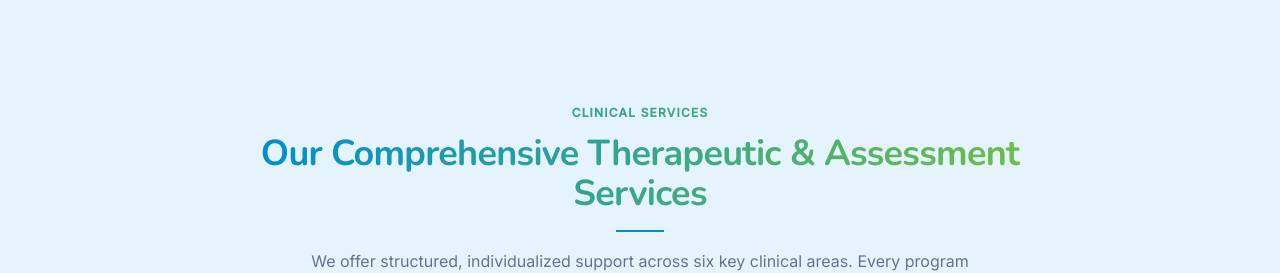
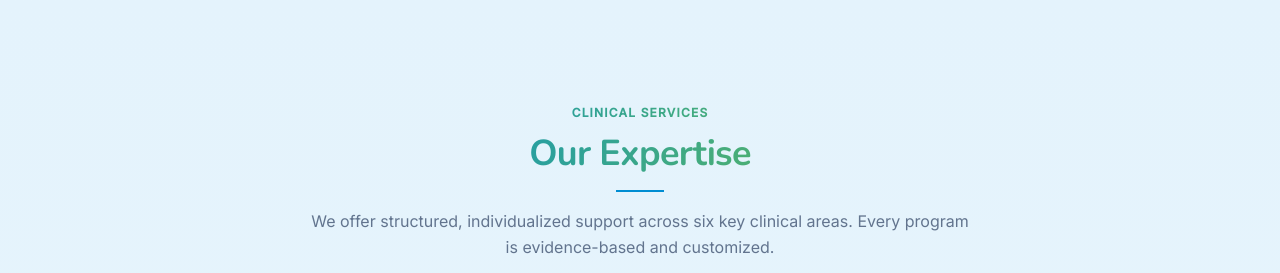
Before and after one commit to CSSIDDHARTH/child_care, a React (Vite) app: page / in a window 1280 px wide. Shown: the part 3160-3433 px from the top of the page. Built offline with nearby package versions, Linux system fonts and the light colour scheme.

Commit message:
services updated

```diff
--- a/src/components/Services.tsx
+++ b/src/components/Services.tsx
@@ -82,7 +82,7 @@ export default function Services() {
             Clinical Services
           </span>
           <h2 className="text-3xl md:text-4xl font-display font-bold tracking-tight heading-gradient">
-            Our Comprehensive Therapeutic & Assessment Services
+            Our Expertise
           </h2>
           <div className="mt-4 w-12 h-0.5 bg-brand-blue mx-auto"></div>
           <p className="mt-4 text-base text-slate-500 max-w-2xl mx-auto leading-relaxed font-light">
```
